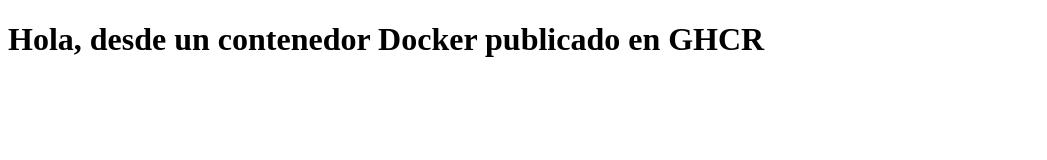
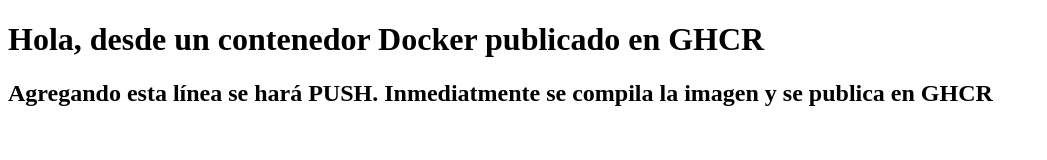
Before and after one commit to jesusnet2005/lab-docker-gh-actions, a website: page index.html in a window 1280 px wide. Shown: the whole page, without its empty margins (0-1047 px from the left). Drawn offline with Linux system fonts and the light colour scheme.

Commit message:
Agregar subtítulo sobre el proceso de envío de imágenes de Docker

```diff
--- a/index.html
+++ b/index.html
@@ -6,5 +6,6 @@
 </head>
 <body>
     <h1>Hola, desde un contenedor Docker publicado en GHCR</h1>
+    <h2>Agregando esta línea se hará PUSH. Inmediatmente se compila la imagen y se publica en GHCR</h2>
 </body>
 </html>
```
